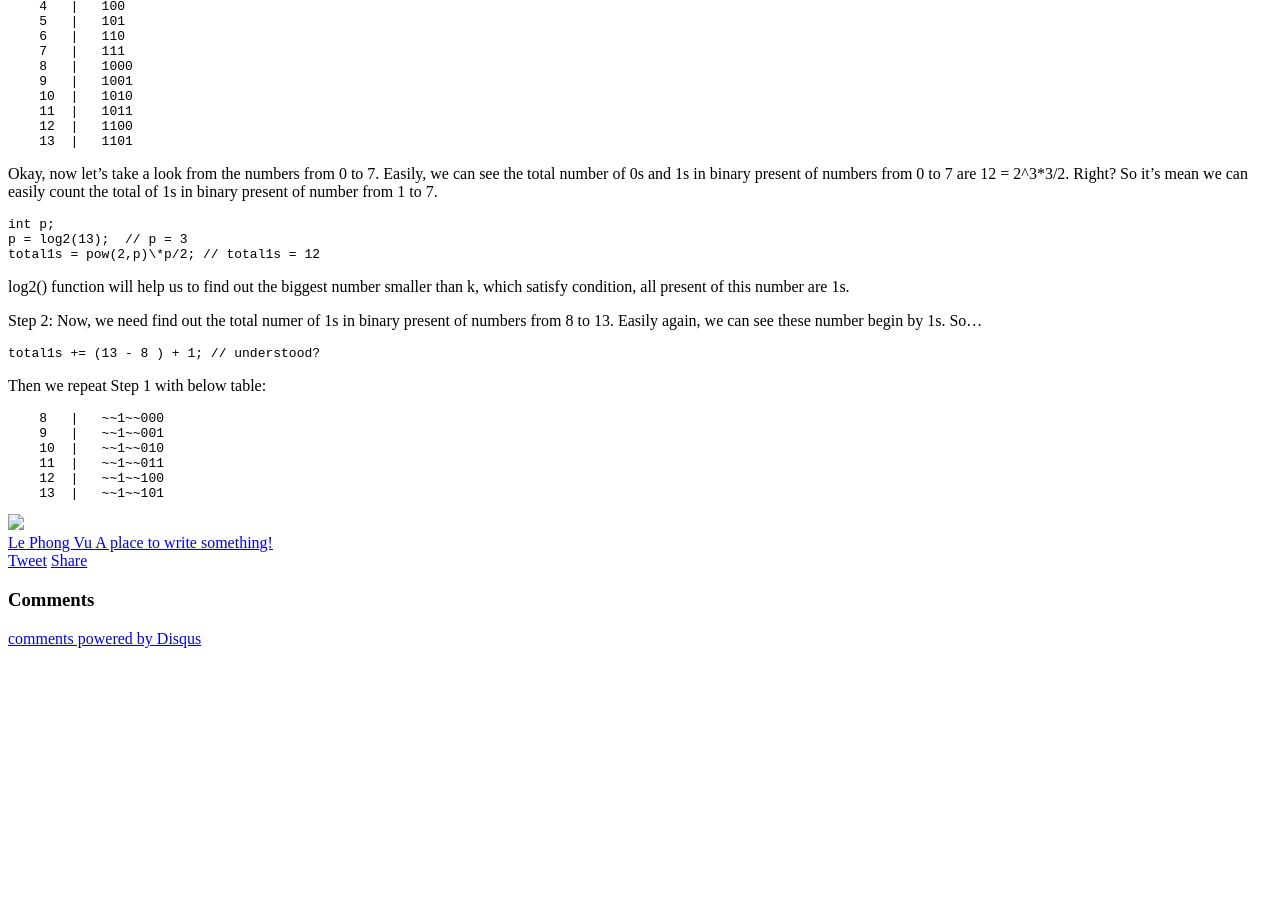
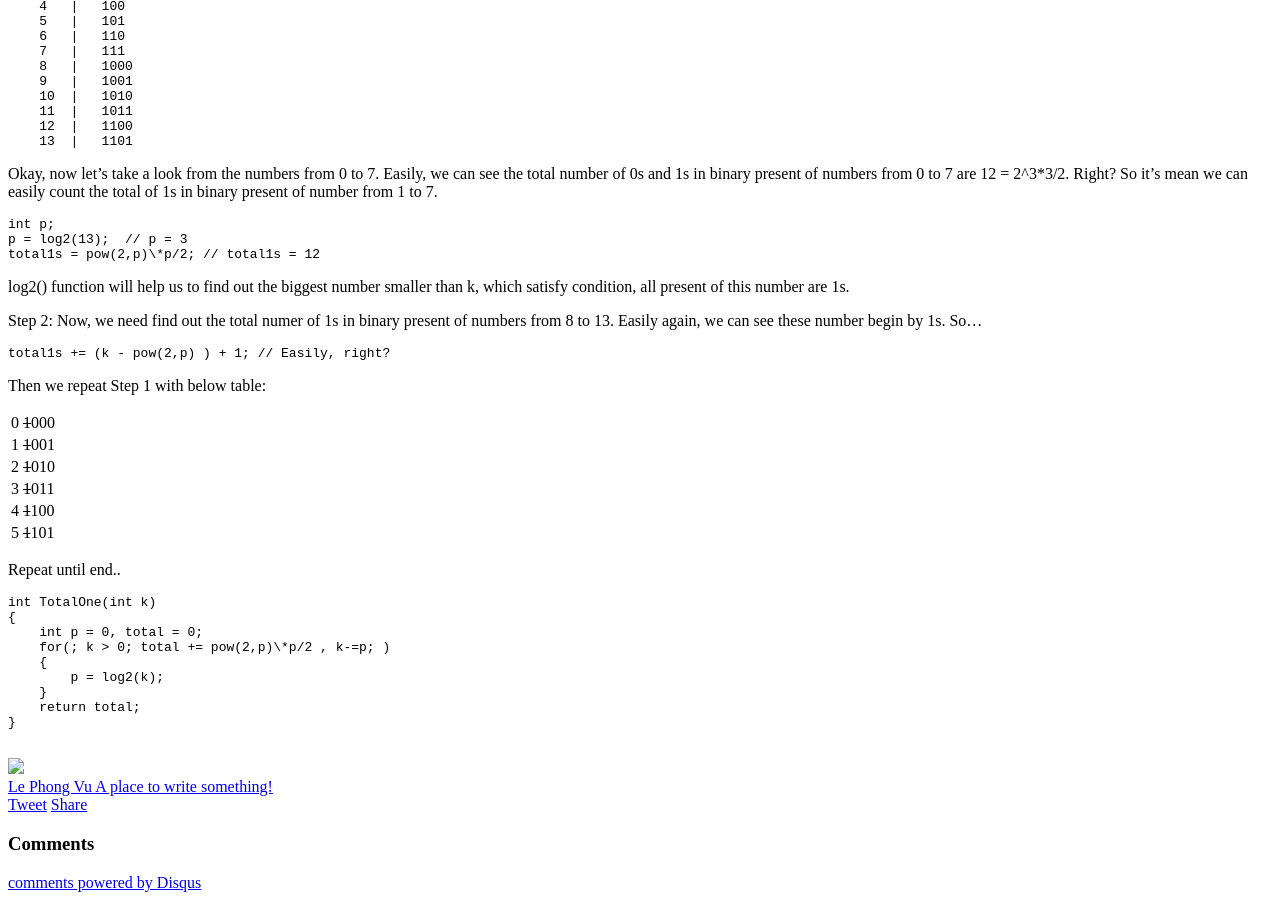
Before and after one commit to lpvcpp/lpvcpp.github.io, a Jekyll site: the page built from _posts/2017-04-07-Count-bit-1.md, in a window 1280 px wide and 900 px high, scrolled down 753 px. Built offline with Jekyll 4.4.1, drawn with Linux system fonts in a browser that asks for light colours; nearby versions of some CDN libraries; comment, search, counter and statistics services are not loaded; before the commit the page ends 1409 px from its top, so only the background shows below that.

Commit message:
Update 2017-04-07-Count-bit-1.md

```diff
--- a/_posts/2017-04-07-Count-bit-1.md
+++ b/_posts/2017-04-07-Count-bit-1.md
@@ -68,14 +68,29 @@ Now, we need find out the total numer of 1s in binary present of numbers from 8
 Easily again, we can see these number begin by 1s. So...
 
 ~~~
-total1s += (13 - 8 ) + 1; // understood?
+total1s += (k - pow(2,p) ) + 1; // Easily, right?
 ~~~
 
 Then we repeat Step 1 with below table:
 
-        8   |   ~~1~~000
-        9   |   ~~1~~001
-        10  |   ~~1~~010
-        11  |   ~~1~~011
-        12  |   ~~1~~100
-        13  |   ~~1~~101
+0   |   ~~1~~000
+1   |   ~~1~~001
+2   |   ~~1~~010
+3   |   ~~1~~011
+4   |   ~~1~~100
+5   |   ~~1~~101
+
+Repeat until end..
+
+~~~
+int TotalOne(int k)
+{
+    int p = 0, total = 0;
+    for(; k > 0; total += pow(2,p)\*p/2 , k-=p; )
+    {
+        p = log2(k);
+    }
+    return total;
+}
+
+~~~
```
